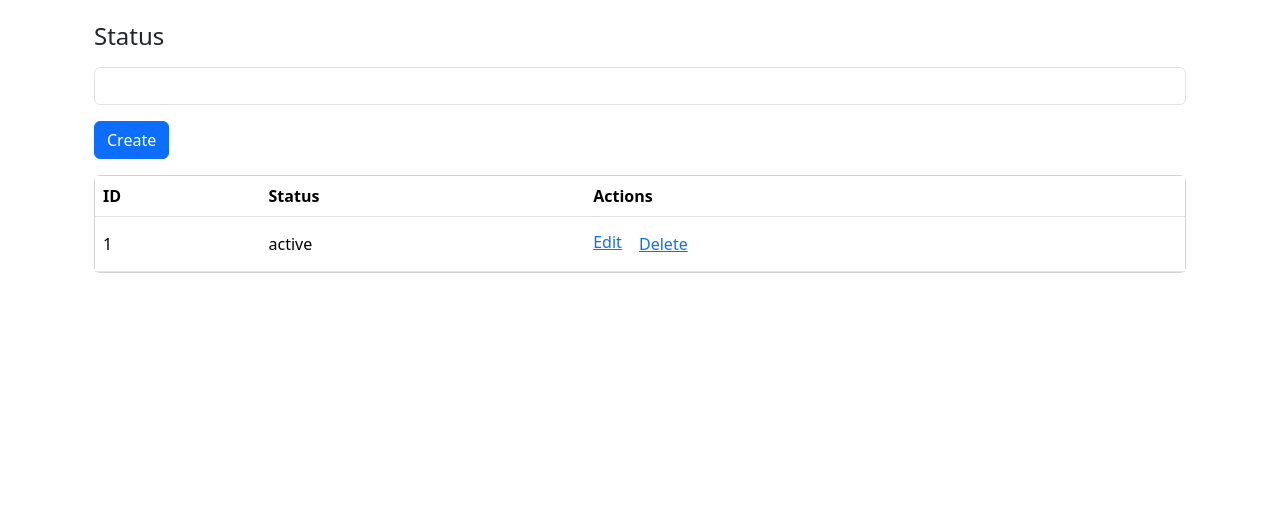
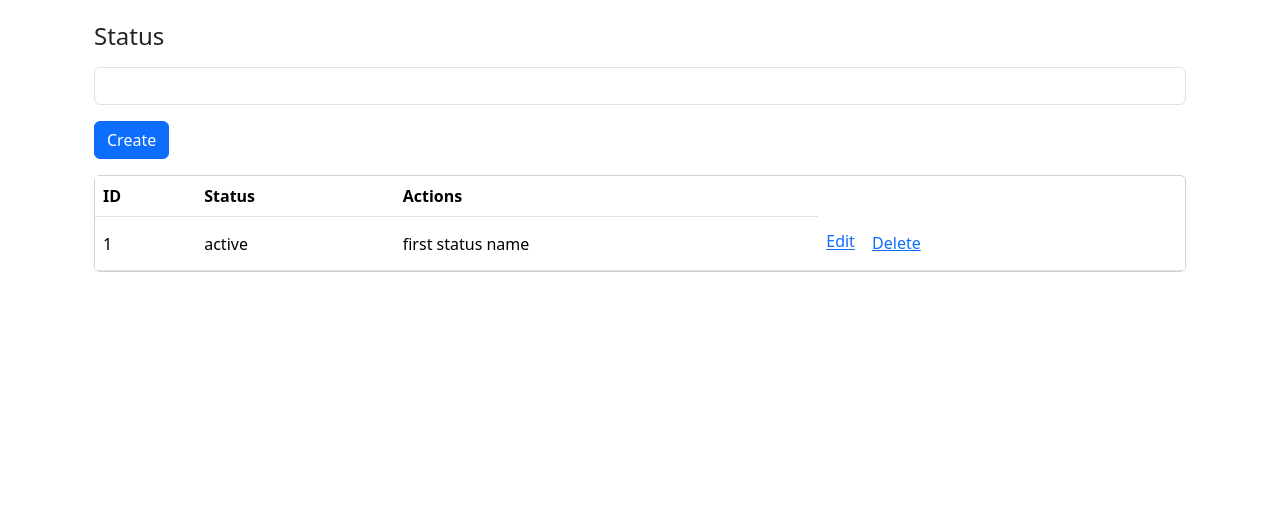
Before and after one commit to SafarGalimzianov/python-project-52, a Django app: page /statuses/ in a window 1280 px wide. Shown: the part 162-673 px from the top of the page. Run offline with Django 5.2, Linux system fonts and the light colour scheme; tables that the repository leaves empty hold one stand-in row (values such as "Sample post").

Commit message:
1.8.?: ...

```diff
--- a/task_manager/statuses/models.py
+++ b/task_manager/statuses/models.py
@@ -1,6 +1,4 @@
 from django.db import models
-
-# Create your models here.
 
 class Status(models.Model):
     status = models.CharField(max_length=150, unique=True)
--- a/task_manager/statuses/views.py
+++ b/task_manager/statuses/views.py
@@ -17,7 +17,6 @@ class StatusPageView(StatusFormMixin, ListView):
 
     def get_queryset(self):
         return Status.objects.all()
-
 
 
 class StatusCreatePageView(StatusFormMixin, CreateView):
--- a/task_manager/templates/statuses/index_statuses.html
+++ b/task_manager/templates/statuses/index_statuses.html
@@ -13,6 +13,7 @@
         <tr>
             <td>{{ content.id }}</td>
             <td>{{ content.status }}</td>
+            <td>first status name</td>
             <td>
                 <a href="{% url 'status_update' content.id %}">Edit</a>
                 <form method="post" action="{% url 'status_delete' content.id %}" style="display:inline;">
```
